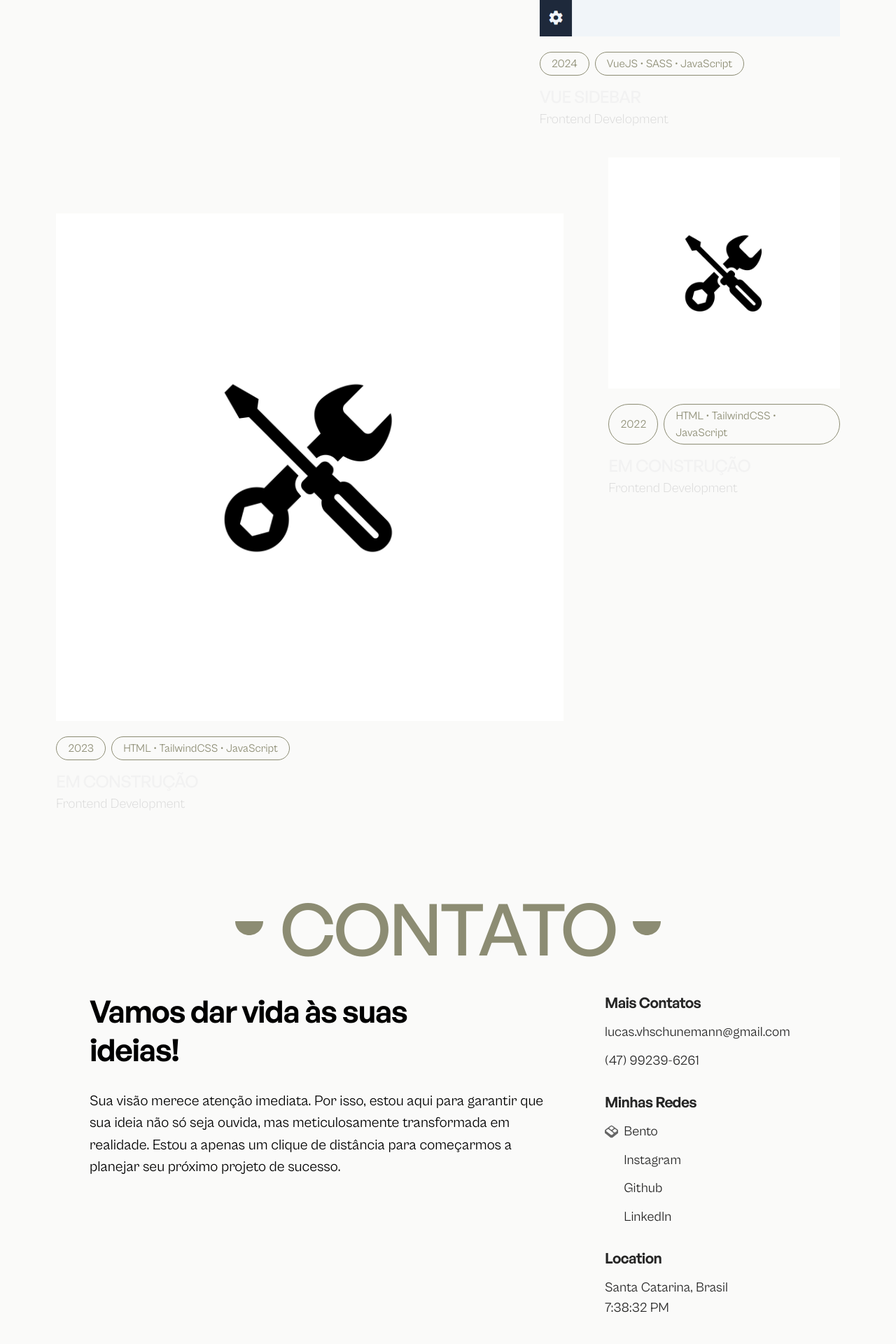
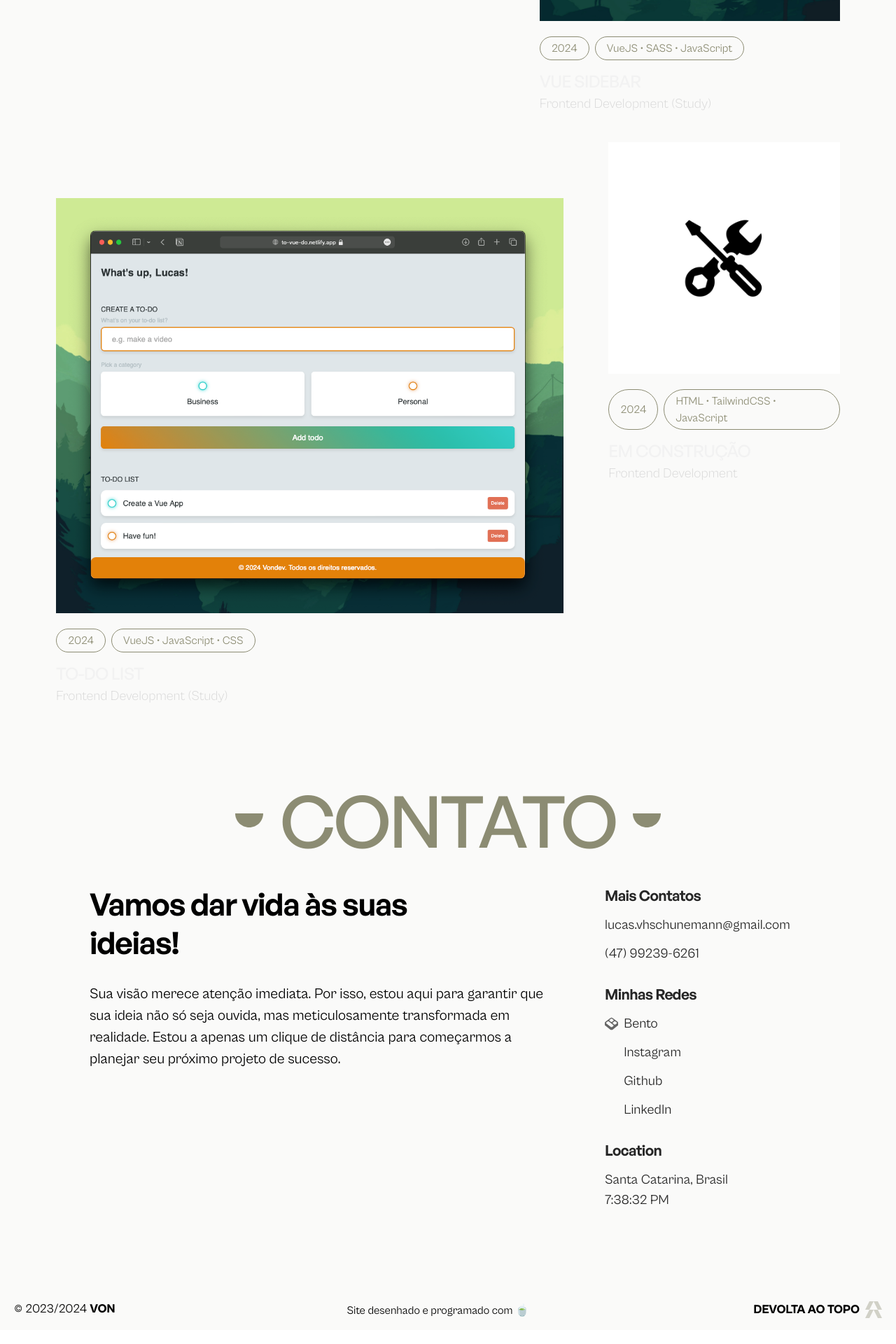
Before and after one commit to lucasschunemann/porta-luvas, a React (Vite) app: page / in a window 1280 px wide. Shown: the part 5300-7220 px from the top of the page at 70% size. Built offline with nearby package versions, Linux system fonts and the light colour scheme; some icons are missing.

Commit message:
Work Update

```diff
--- a/src/components/homepage/Works.jsx
+++ b/src/components/homepage/Works.jsx
@@ -1,7 +1,7 @@
 import pfadv from "/src/assets/images/pfadv.png";
 import schunemann from "/src/assets/images/schunemann.png";
 import vueside from "/src/assets/images/vueside.png";
-import pro2 from "/src/assets/images/constru.png";
+import vuetodo from "/src/assets/images/vuetodo.png";
 import pro3 from "/src/assets/images/constru.png";
 import Projects from "../ui/Projects";
 import Heading from "../ui/Heading";
@@ -36,7 +36,7 @@ export default function Works({ forwardedRef }) {
             alt="schunemann clinica page mockup"
             name="Clínica Schunemann"
             type="Frontend Development"
-            year="2023"
+            year="2024"
             tools="HTML • CSS • JavaScript"
           />
         </div>
@@ -44,9 +44,9 @@ export default function Works({ forwardedRef }) {
           <Projects
             link="https://sidebar-vue.netlify.app/"
             img={vueside}
-            alt="const image"
+            alt="Sidebar in vue"
             name="Vue Sidebar"
-            type="Frontend Development"
+            type="Frontend Development (Study)"
             year="2024"
             tools="VueJS • SASS • JavaScript"
           />
@@ -54,12 +54,12 @@ export default function Works({ forwardedRef }) {
         <div className="col-span-1 h-fit pt-0 md:col-span-8 md:pt-20">
           <Projects
             link="https://schunemannclinica.netlify.app"
-            img={pro2}
-            alt="const image"
-            name="em construção"
-            type="Frontend Development"
-            year="2023"
-            tools="HTML • TailwindCSS • JavaScript"
+            img={vuetodo}
+            alt="to-do list in vue"
+            name="To-Do List"
+            type="Frontend Development (Study)"
+            year="2024"
+            tools="VueJS • JavaScript • CSS"
           />
         </div>
         <div className="col-span-1 h-fit md:col-span-4">
@@ -69,7 +69,7 @@ export default function Works({ forwardedRef }) {
             alt="const image"
             name="em construção"
             type="Frontend Development"
-            year="2022"
+            year="2024"
             tools="HTML • TailwindCSS • JavaScript"
           />
 
--- a/src/components/ui/Footer.jsx
+++ b/src/components/ui/Footer.jsx
@@ -8,8 +8,8 @@ export default function Footer() {
       <div className="flex flex-col md:flex-row md:w-[62.5vw] lg:w-[57.5vw] justify-between">
         <div className="flex space-x-1" >
           <span>&copy;</span>
-          <span>2023</span>
-          <span className="font-extrabold uppercase 2xl:text-body-1">Lucas Von</span>
+          <span>2023/2024</span>
+          <span className="font-extrabold uppercase 2xl:text-body-1">Von</span>
         </div>
         <div>
           <span className=" text-body-4 2xl:text-body-1">Site desenhado e programado com 🍵</span>
```
Also changed, not shown: src/assets/images/vueside.png, src/assets/images/vuetodo.png (added).
